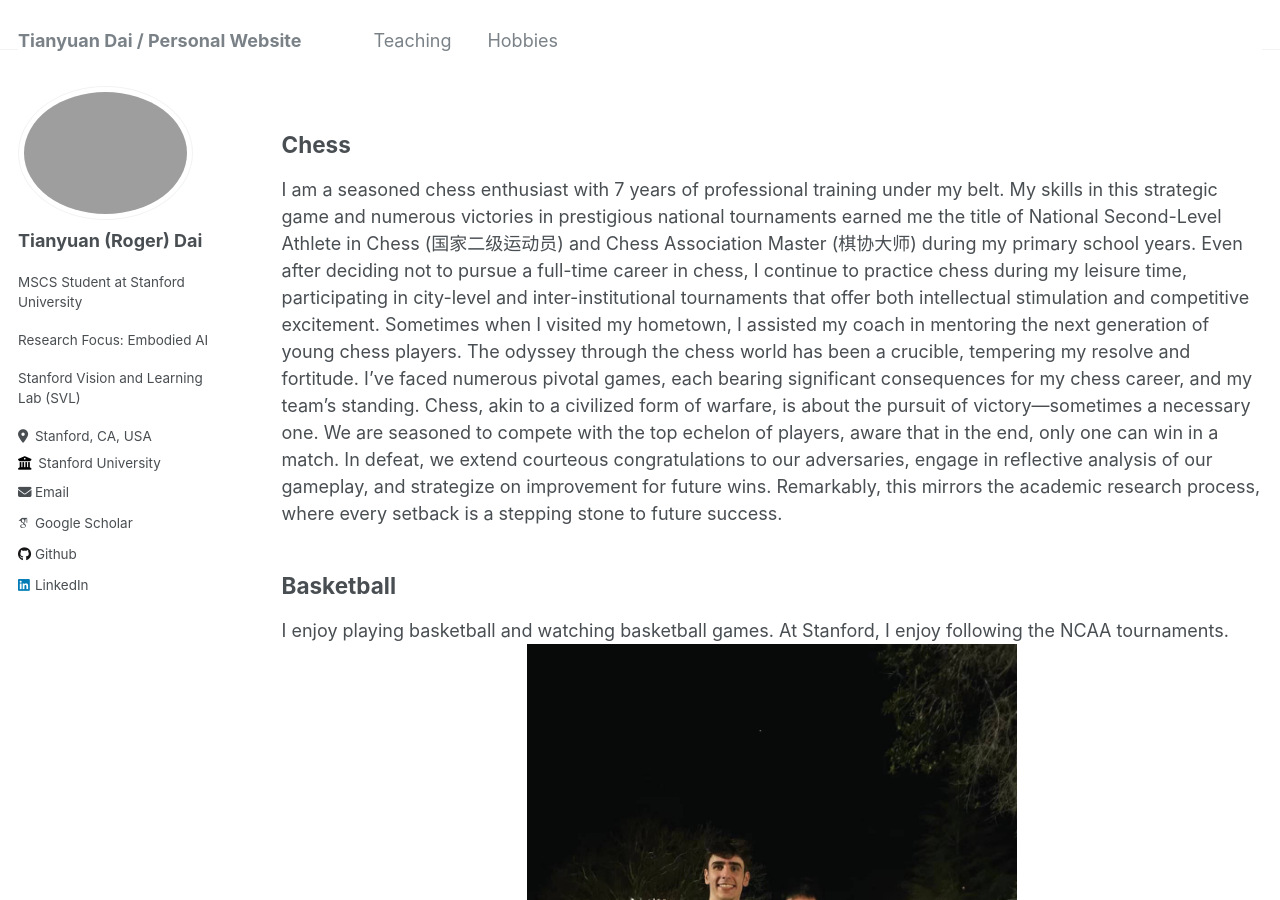
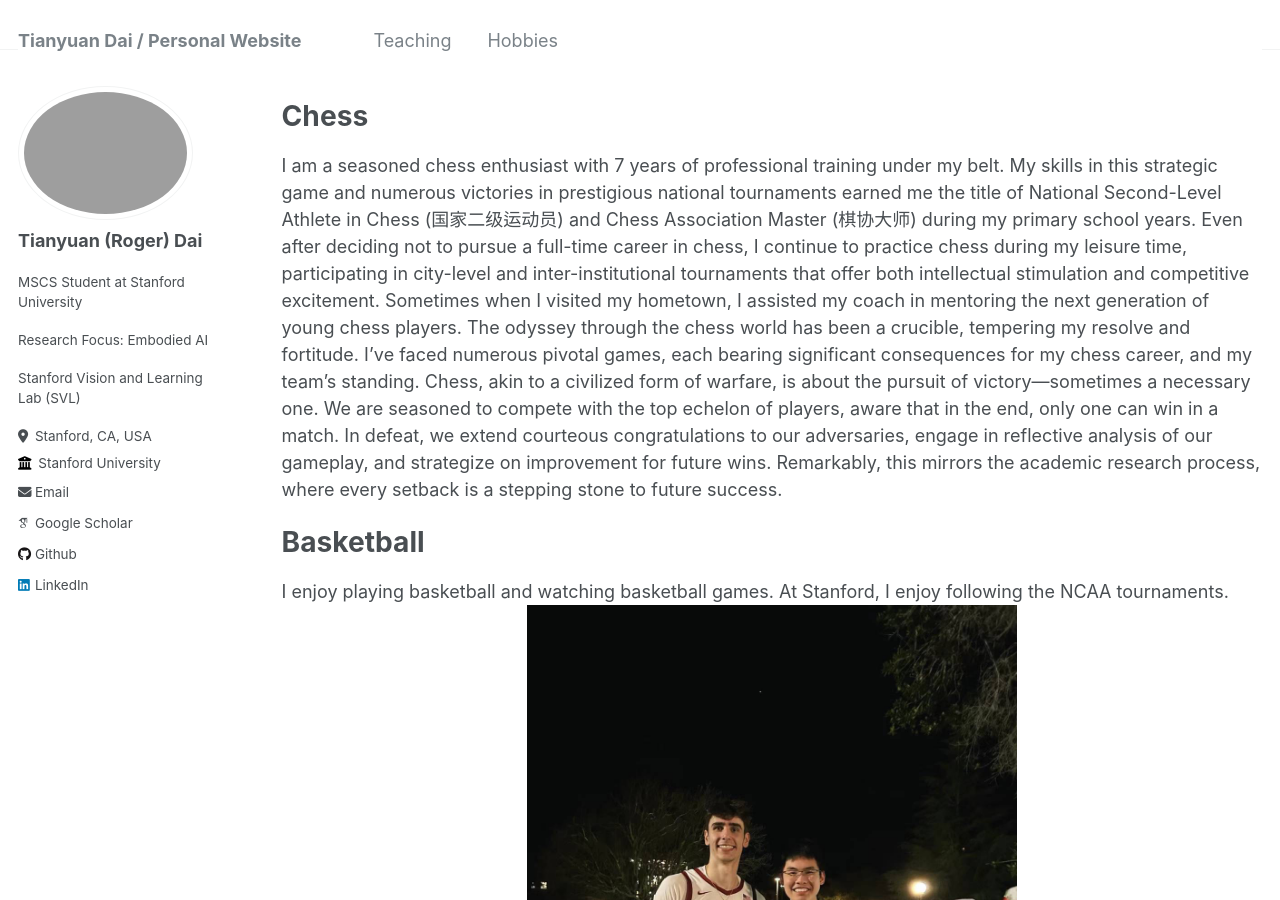
Before and after one commit to RogerDAI1217/RogerDai.github.io, a Jekyll site: the page built from _pages/portfolio.md, in a window 1280 px wide and 900 px high. Built offline with Jekyll 4.4.1, drawn with Linux system fonts in a browser that asks for light colours; some web fonts are replaced.

```diff
--- a/_pages/portfolio.md
+++ b/_pages/portfolio.md
@@ -5,7 +5,7 @@ permalink: /portfolio/
 author_profile: true
 ---
 
-## Chess
+<h1>Chess</h1>
 
 I am a seasoned chess enthusiast with 7 years of professional training under my belt. My skills in this strategic game and numerous victories in prestigious national tournaments
 earned me the title of National Second-Level Athlete in Chess (国家二级运动员) and Chess Association Master (棋协大师) during my primary school years. Even after deciding not to pursue a full-time career in chess, I continue to practice chess
@@ -16,7 +16,7 @@ Chess, akin to a civilized form of warfare, is about the pursuit of victory—so
 only one can win in a match. In defeat, we extend courteous congratulations to our adversaries, engage in reflective analysis of our gameplay, and strategize on improvement for future wins.
 Remarkably, this mirrors the academic research process, where every setback is a stepping stone to future success.
 
-## Basketball
+<h1>Basketball</h1>
 
 I enjoy playing basketball and watching basketball games. At Stanford, I enjoy following the NCAA tournaments.
 <img src="/images/basketball1.png" style="width: 50%; display: block; margin: auto;">
```
